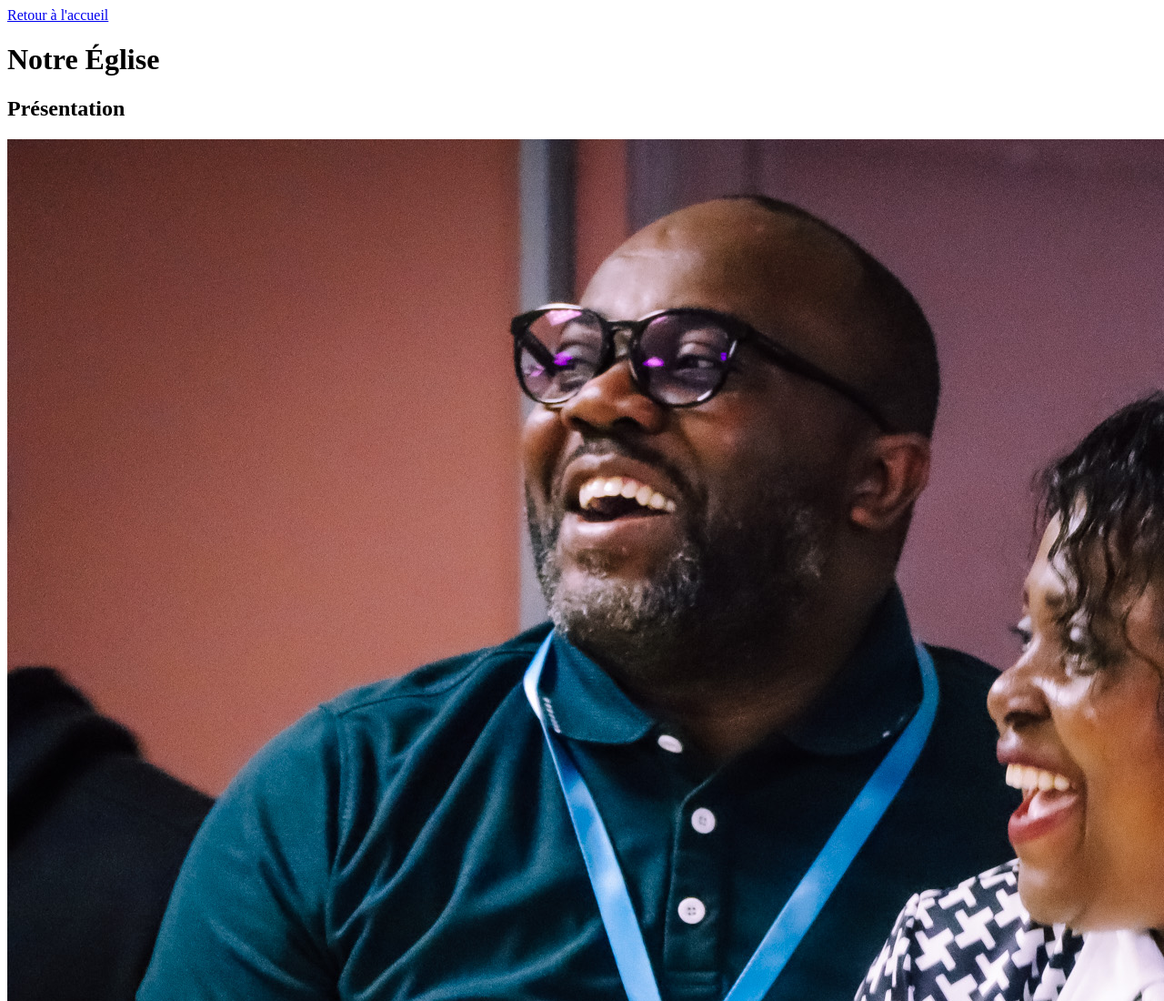
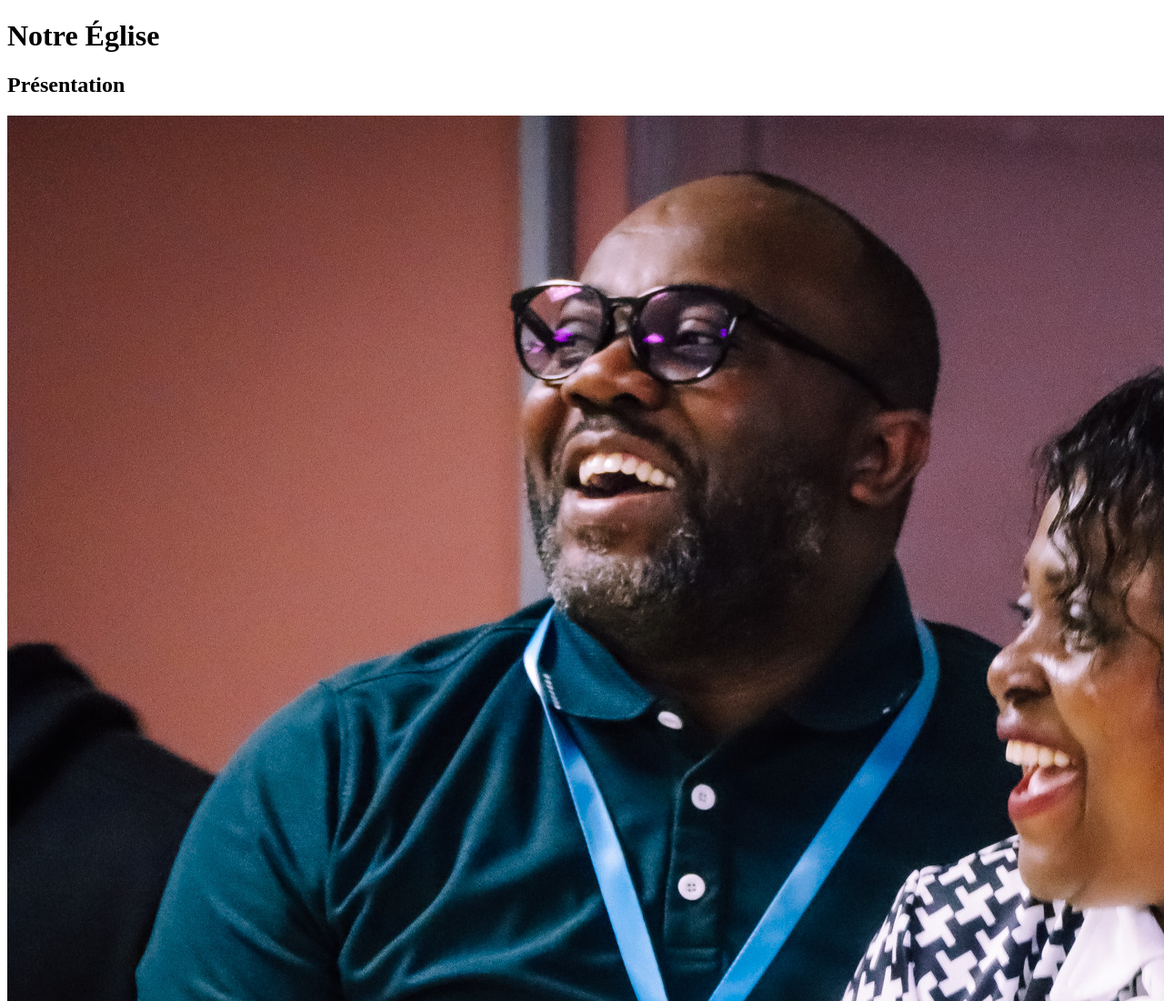
Before and after one commit to HermannManager/mon-site-vitrine, a plain HTML site: page eglise.html in a window 1280 px wide. Shown: the top 1100 px of the page at 91% size. Drawn offline with Linux system fonts and the light colour scheme.

Commit message:
Update eglise.html

```diff
--- a/eglise.html
+++ b/eglise.html
@@ -9,7 +9,7 @@
 <body>
 
 <header>
-  <a href="index.html">Retour à l'accueil</a>
+  <div id="header"></div>
   <h1>Notre Église</h1>
 </header>
 
```
